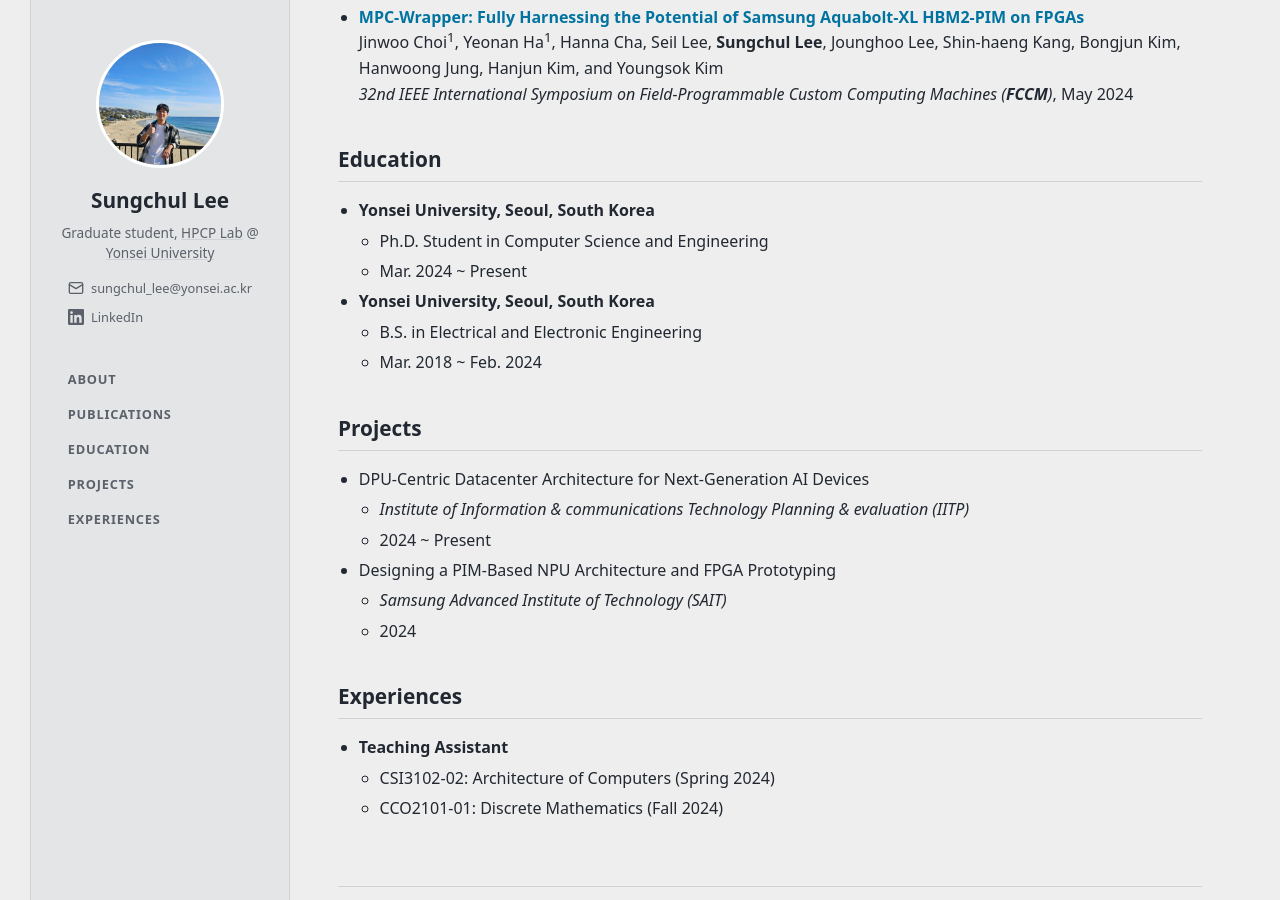
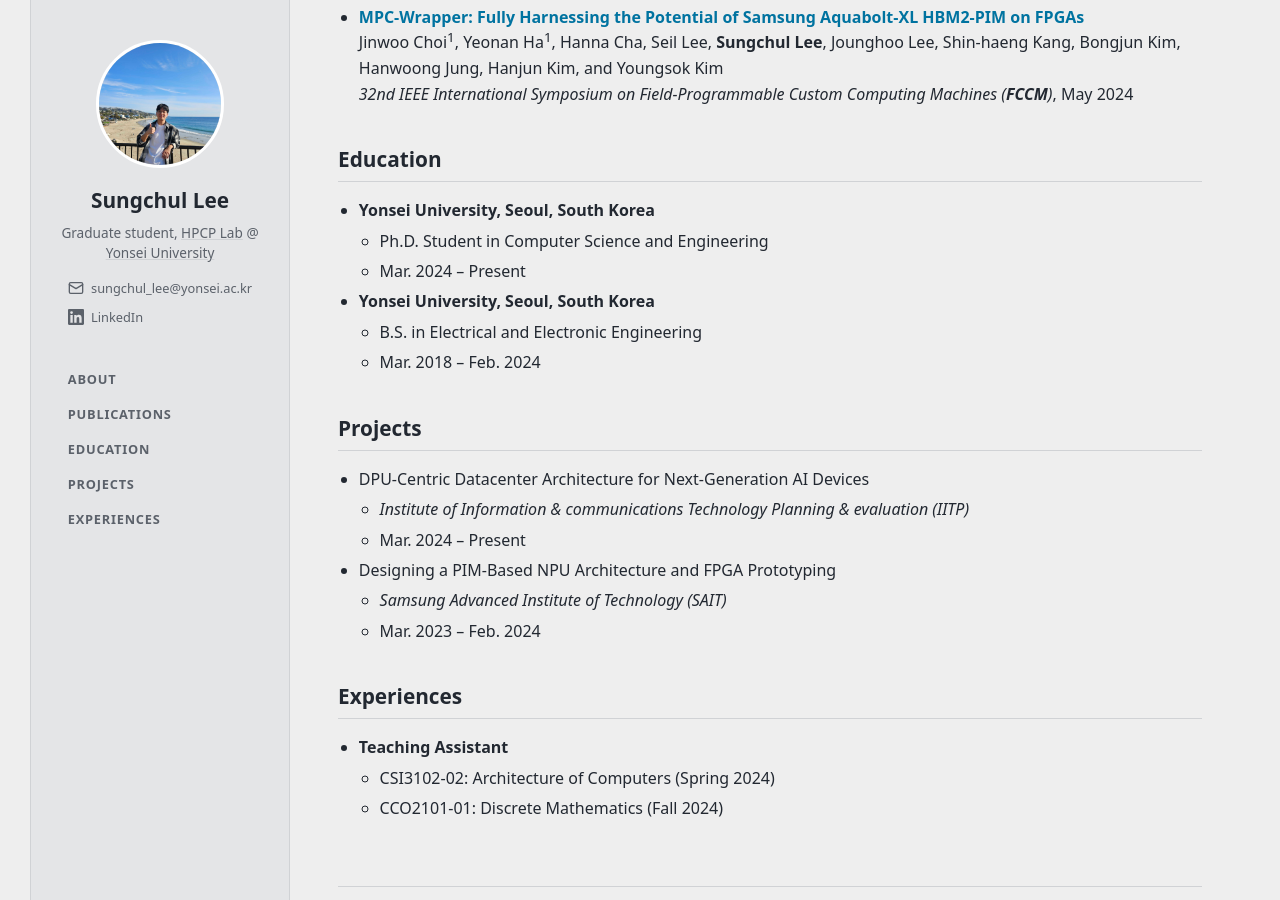
Before and after one commit to Sungchul99/Sungchul99.github.io, a Jekyll site: the page built from index.md, in a window 1280 px wide and 900 px high, scrolled down 670 px. Built offline with Jekyll 4.4.1, drawn with Linux system fonts in a browser that asks for light colours.

Commit message:
Update dates in homepage and CV

```diff
--- a/index.md
+++ b/index.md
@@ -37,19 +37,19 @@ Jinwoo Choi<sup>1</sup>, Yeonan Ha<sup>1</sup>, Hanna Cha, Seil Lee, **Sungchul
 
 * **Yonsei University, Seoul, South Korea**
   * Ph.D. Student in Computer Science and Engineering
-  * Mar. 2024 ~ Present
+  * Mar. 2024 -- Present
 * **Yonsei University, Seoul, South Korea**
   * B.S. in Electrical and Electronic Engineering
-  * Mar. 2018 ~ Feb. 2024
+  * Mar. 2018 -- Feb. 2024
 
 
 ## Projects
 * DPU-Centric Datacenter Architecture for Next-Generation AI Devices
   * *Institute of Information & communications Technology Planning & evaluation (IITP)*
-  * 2024 ~ Present
+  * Mar. 2024 -- Present
 * Designing a PIM-Based NPU Architecture and FPGA Prototyping
   * *Samsung Advanced Institute of Technology (SAIT)*
-  * 2024
+  * Mar. 2023 -- Feb. 2024
 
 
 ## Experiences
```
Also changed, not shown: 2 other files.
